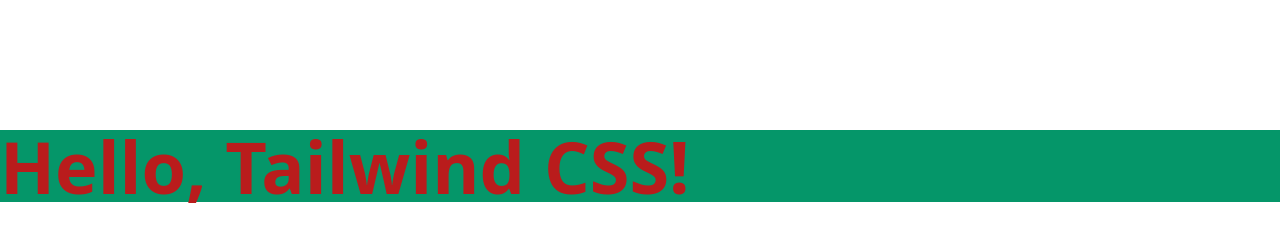
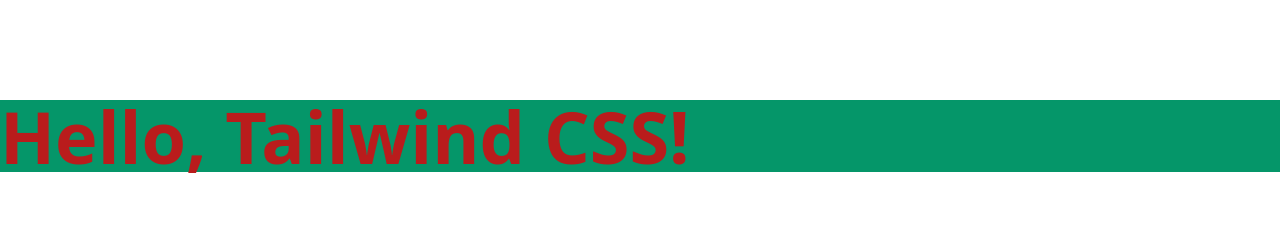
Before and after one commit to traveler20/tailwind-css_LandingPage, a website: page docs/index.html in a window 1280 px wide. Drawn offline with Linux system fonts and the light colour scheme.

Commit message:
♻️Refactoring

```diff
--- a/index.html
+++ b/docs/index.html
@@ -4,7 +4,7 @@
 		<meta charset="UTF-8" />
 		<meta http-equiv="X-UA-Compatible" content="IE=edge" />
 		<meta name="viewport" content="width=device-width, initial-scale=1.0" />
-		<link rel="stylesheet" href="./dist.css" />
+		<link rel="stylesheet" href="./asset/css/dist.css" />
 		<title>Document</title>
 	</head>
 	<body>
@@ -12,7 +12,7 @@
 			class="
 				text-7xl
 				font-bold
-				mt-[130px]
+				mt-[100px]
 				hover:bg-purple-300
 				text-red-700
 				bg-green-600
--- a/package.json
+++ b/package.json
@@ -4,8 +4,8 @@
 	"description": "",
 	"main": "index.js",
 	"scripts": {
-		"dev": "TAILWIND_MODE=watch postcss styles.css -o dist.css -w",
-		"build": "NODE_ENV=production postcss styles.css -o dist.css"
+		"dev": "TAILWIND_MODE=watch postcss styles.css -o ./docs/asset/css/dist.css -w",
+		"build": "NODE_ENV=production postcss styles.css -o ./docs/asset/css/dist.css"
 	},
 	"repository": {
 		"type": "git",
--- a/tailwind.config.js
+++ b/tailwind.config.js
@@ -1,6 +1,7 @@
 module.exports = {
 	mode: "jit",
-	purge: ["./index.html"],
+	purge: ["./docs/*.html"],
+	// darkMode: false, // or 'media' or 'class'
 	theme: {
 		extend: {},
 	},
```
Also changed, not shown: docs/asset/css/dist.css.
